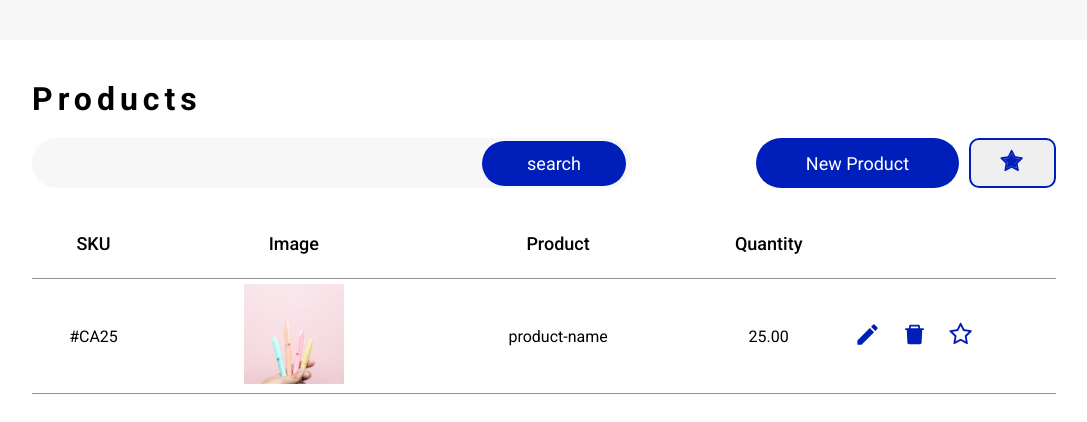
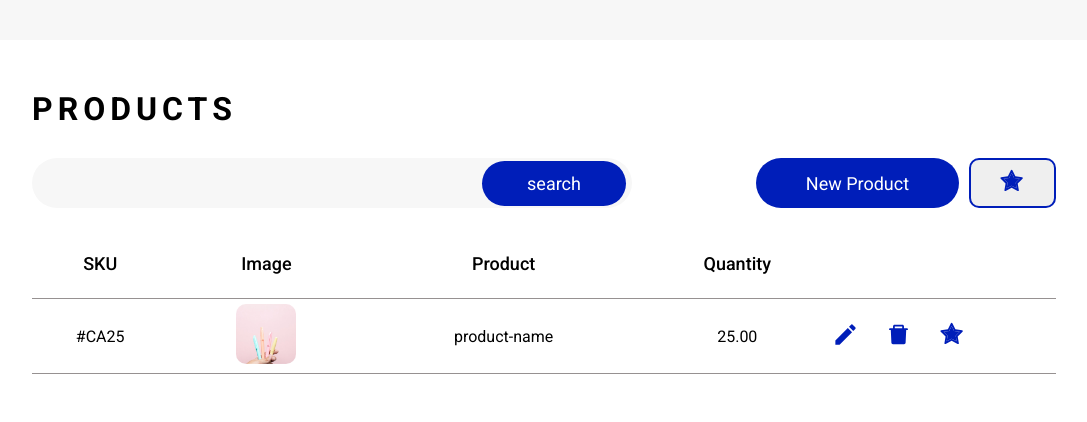
Before and after one commit to Sinna-Shan/mini-E-commerce-web-app-front-end, a React (Create React App) app in the folder front-end/: page / in a window 1280 px wide. Shown: the top 422 px of the page, without its empty margins (96-1183 px from the left). Built offline with nearby package versions, Linux system fonts and the light colour scheme.

Commit message:
favorite page and delete pop up page

```diff
--- a/front-end/src/components/add/crudPage.jsx
+++ b/front-end/src/components/add/crudPage.jsx
@@ -1,17 +1,45 @@
-import React from "react";
+import React, { useState } from "react";
 import "./../../main.css";
-import { Outlet, Link } from "react-router-dom";
+import { Link } from "react-router-dom";
 
 export default function CrudPage(props) {
+  const [imageUrls, setImageUrls] = useState([]);
+
+  const handleFileChange = (event) => {
+    const files = event.target.files;
+
+    Array.from(files).forEach((file) => {
+      const reader = new FileReader();
+
+      reader.readAsDataURL(file);
+
+      reader.onload = () => {
+        const imageUrl = reader.result;
+        setImageUrls((prevImageUrls) => [...prevImageUrls, imageUrl]);
+      };
+    });
+  };
+
+  const upperCase = function (value) {
+    return value.toUpperCase();
+  };
+
   return (
     <div className="page-container">
-      <div className="product-page">
-        <button className="btn-back"> <Link to={'/'} className="nav-link">👈</Link></button>
-        <h1>
-          Products &gt; <h6>{props.title}</h6>
-        </h1>
+      <div className="page">
+        <button className="btn-back">
+          {" "}
+          <Link to={"/"} className="nav-link">
+            👈
+          </Link>
+        </button>
+        <div className="heading-container">
+          <h1>{`${upperCase("products")} > `}</h1>
+          <h4>{`  ${upperCase(props.title)}`}</h4>
+        </div>
         <form action="post">
           <table className="tbl-form">
+          <tbody>
             <tr className="tbl-form-tr">
               <td className="tbl-form-td">
                 <label className="lbl" htmlFor="sku">
@@ -64,10 +92,23 @@ export default function CrudPage(props) {
                 </label>
               </td>
               <td className="tbl-form-td">
-                <input className="input input-img" type="file" />
+                <input
+                  className="input input-img"
+                  type="file"
+                  multiple
+                  onChange={handleFileChange}
+                />
               </td>
-              <td className="tbl-form-td"></td>
-              <td className="tbl-form-td"></td>
+              <td className="tbl-form-td" colSpan={2}>
+                {imageUrls.map((imageUrl, index) => (
+                  <img
+                    key={index}
+                    src={imageUrl}
+                    alt={`Image ${index}`}
+                    className="prod-img"
+                  />
+                ))}
+              </td>
             </tr>
             <tr className="tbl-form-tr">
               <td className="tbl-form-td"></td>
@@ -81,6 +122,7 @@ export default function CrudPage(props) {
                 />
               </td>
             </tr>
+            </tbody>
           </table>
         </form>
       </div>
--- /dev/null
+++ b/front-end/src/components/delete/deletePopup.jsx
@@ -0,0 +1,26 @@
+import React from "react";
+
+export default function DeletePopup(props) {
+    const handelCancel = function(){
+        props.show(!props.state)
+    }
+
+    const handelDelete = function(){
+
+    };
+  return (
+    <div className={`popup-background ${props.state ? '' : 'hidden'}`}>
+      <div className="modal">
+        <img src="assets/alert.svg" alt="" />
+        <h2 className="popup-h2">ARE YOU SURE?</h2>
+        <h3 className="popup-h3">
+          You will not be able to undo this action if you proceed!
+        </h3>
+        <div className="popup-btn-container">
+          <button className="popup-btn popup-btn-cancel" onClick={()=> handelCancel()}>Cancel</button>
+          <button className="popup-btn popup-btn-delete" onClick={()=> handelDelete()}>Delete</button>
+        </div>
+      </div>
+    </div>
+  );
+}
--- a/front-end/src/components/product/ProductPage.jsx
+++ b/front-end/src/components/product/ProductPage.jsx
@@ -1,12 +1,34 @@
-import React from "react";
+import React, { useState } from "react";
 import "./../../main.css";
-import { Outlet, Link } from "react-router-dom";
+import { Link } from "react-router-dom";
+import DeletePopup from "../delete/deletePopup";
 
-export default function Product() {
+export default function Product(props) {
+  const [del, setDel] = useState(false);
+  const [favorite, setFavorite] = useState(false);
+
+  const handelDelete = function () {
+    setDel(!del);
+  };
+
+  const handelFavorite = function () {
+    console.log(favorite);
+    setFavorite(!favorite);
+  };
+
+  const upperCase = function (value) {
+    return value.toUpperCase();
+  };
+
   return (
     <div className="page-container">
-      <div className="product-page">
-        <h1>Products</h1>
+      <div className="page">
+        {props.heading==='favorites products'&& <button className="btn-back">
+          <Link to={"/"} className="nav-link">
+            👈
+          </Link>
+        </button>}
+        <h1 className="prod-header">{upperCase(props.heading)}</h1>
         <div className="first-raw">
           <div className="search-field-container">
             <input type="text" className="inp-field" />
@@ -14,15 +36,20 @@ export default function Product() {
           </div>
           <div className="new-and-fav">
             <button className="btn new-btn">
-              <Link to={`/create`} className="nav-link">New Product</Link>
+              <Link to={`/create`} className="nav-link">
+                New Product
+              </Link>
             </button>
 
             <button className="btn fav-btn">
+              <Link to={"/favorites"}>
                 <img src="assets/starred.svg" alt="favorite" />
+              </Link>
             </button>
           </div>
         </div>
         <table className="tbl-prod">
+          <thead>
             <tr className="tbl-prod-tr">
               <th className="tbl-prod-th">SKU</th>
               <th className="tbl-prod-th">Image</th>
@@ -30,6 +57,8 @@ export default function Product() {
               <th className="tbl-prod-th">Quantity</th>
               <th className="tbl-prod-th"></th>
             </tr>
+          </thead>
+          <tbody>
             <tr className="tbl-prod-tr">
               <td>#CA25</td>
               <td>
@@ -46,17 +75,23 @@ export default function Product() {
                   <Link to="/edit">
                     <img src="assets/edit-icon.svg" alt="edit" />
                   </Link>
-                <Link to="">
+                  <Link to="" value={del} onClick={() => handelDelete()}>
                     <img src="assets/delete-icon.svg" alt="delete" />
                   </Link>
                   <Link to="">
-                  <img src="assets/star.svg" alt="favorite" />
+                    <img
+                      src={`${favorite ? "assets/star" : "assets/starred"}.svg`}
+                      alt="favorite"
+                      onClick={() => handelFavorite()}
+                    />
                   </Link>
                 </div>
               </td>
             </tr>
+          </tbody>
         </table>
       </div>
+      <DeletePopup show={setDel} state={del} />
     </div>
   );
 }
--- a/front-end/src/main.css
+++ b/front-end/src/main.css
@@ -6,7 +6,7 @@
   justify-content: center;
 }
 
-.product-page {
+.page {
   width: 80%;
   height: 90%;
   background-color: white;
@@ -14,11 +14,23 @@
   padding-right: 50px;
 }
 
+.heading-container {
+  display: flex;
+  flex-direction: row;
+  align-items: center;
+  justify-content: left;
+  margin-top: 40px;
+  margin-bottom: 20px;
+}
+
 H1 {
   letter-spacing: 5px;
   font-weight: 600;
-  margin-top: 40px;
-  margin-bottom: 20px;
+}
+
+.prod-header {
+  margin-top: 50px;
+  margin-bottom: 30px;
 }
 
 .first-raw {
@@ -114,9 +126,10 @@ H1 {
   height: 70px;
 }
 .prod-img {
-  width: 100px;
-  height: 100px;
+  width: 60px;
+  height: 60px;
   margin: 5px;
+  border-radius: 10px;
 }
 
 .action-btn-container {
@@ -200,3 +213,61 @@ H1 {
   text-align: center;
   border: none;
 }
+
+.hidden {
+  display: none;
+  z-index: -1;
+}
+
+.popup-background {
+  display: flex;
+  flex-direction: column;
+  align-items: center;
+  justify-content: center;
+  position: absolute;
+  background: rgb(247, 247, 247, 0.9);
+  width: 100%;
+  height: 100vh;
+}
+
+.modal {
+  display: flex;
+  flex-direction: column;
+  align-items: center;
+  justify-content: center;
+  position: absolute;
+  width: 500px;
+  height: 500px;
+  background-color: #ffffff;
+  border-radius: 30px;
+  border: 5px solid #001eb9;
+}
+
+.popup-btn-container {
+  display: inline;
+  margin-top: 20px;
+}
+
+.popup-btn {
+  margin: 10px;
+  width: 100px;
+  height: 50px;
+  border: 3px solid #001eb9;
+  color: #001eb9;
+  font-size: 18px;
+  font-weight: 400;
+  border-radius: 10px;
+}
+
+.popup-btn-cancel {
+}
+
+.popup-btn-delete {
+  color: white;
+  background-color: #001eb9;
+}
+
+.popup-h2,
+.popup-h3 {
+  margin-top: 10px;
+}
```
Also changed, not shown: front-end/src/index.js (+16 -15 lines). Lines whose indentation alone changed are shown as unchanged.
